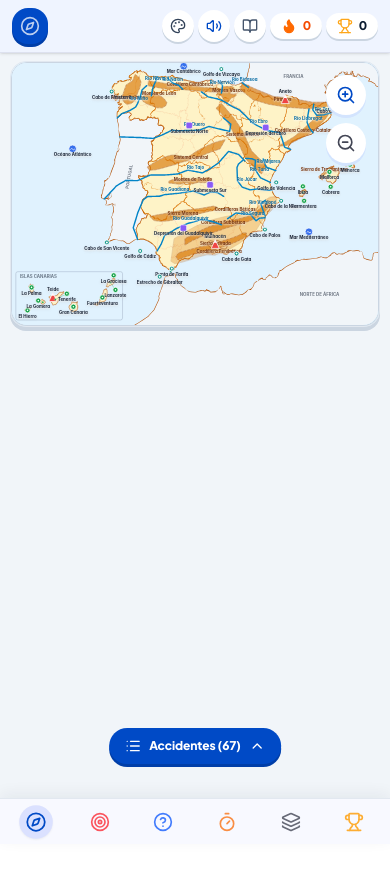
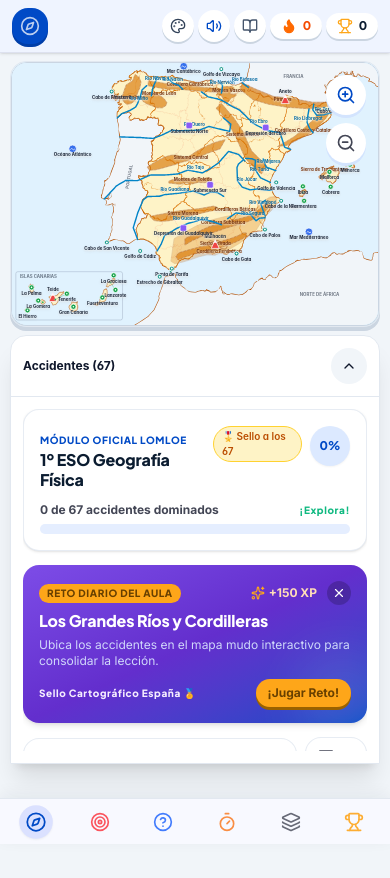
Before and after one commit to pmacia/mapa-mudo, a React (Vite) app: page / in a window 390 px wide. Before the commit the page ends 844 px from the top, so only its background shows below. Built offline with nearby package versions, Linux system fonts and the light colour scheme.

Commit message:
refactor: clean up App.tsx imports and whitespace
Remove redundant blank lines and unused imports to improve code readability.

```diff
--- a/src/App.tsx
+++ b/src/App.tsx
@@ -2,8 +2,7 @@
  * @license
  * SPDX-License-Identifier: Apache-2.0
  */
-
-import React, { useState, useEffect, useMemo, useCallback } from 'react';
+import React, { useState, useEffect, useMemo, useCallback, useRef } from 'react';
 import { GeoElement, GameMode, PlayerStats, CategoryType } from './types/geography';
 import { GEO_ELEMENTS } from './data/geographyData';
 import { SpainMap, MapTheme } from './components/Map/SpainMap';
@@ -21,19 +20,15 @@ import { List, X, ChevronDown, ChevronUp } from 'lucide-react';
 import confetti from 'canvas-confetti';
 import { MobileBottomNav } from './components/Navigation/MobileBottomNav';
 import { GAME_CONFIG } from './constants/gameConfig';
-
 const STORAGE_KEY_STATS = 'geoespana_player_stats_v2';
-
 export default function App() {
   // Game mode
   const [currentMode, setCurrentMode] = useState<GameMode>('explorar');
   const [selectedElement, setSelectedElement] = useState<GeoElement | null>(null);
-
   // Quiz interactive state
   const [targetHighlightId, setTargetHighlightId] = useState<string | null>(null);
   const [feedbackElementId, setFeedbackElementId] = useState<string | null>(null);
   const [feedbackStatus, setFeedbackStatus] = useState<'correct' | 'wrong' | null>(null);
-
   // Responsive device detection to prevent duplicate mounted ChallengeMode instances
   const [isDesktop, setIsDesktop] = useState(() => {
     if (typeof window !== 'undefined') {
@@ -41,7 +36,6 @@ export default function App() {
     }
     return true;
   });
-
   useEffect(() => {
     const handleResize = () => {
       setIsDesktop(window.innerWidth >= GAME_CONFIG.UI.DESKTOP_BREAKPOINT_PX);
@@ -49,7 +43,6 @@ export default function App() {
     window.addEventListener('resize', handleResize);
     return () => window.removeEventListener('resize', handleResize);
   }, []);
-
   // Accident Filter & Selection State (Active on Map & in Games)
   const [accidentFilters, setAccidentFilters] = useState<AccidentFilterState>({
     rios: true,
@@ -63,12 +56,10 @@ export default function App() {
     showCommunities: true,
     showProvinces: true,
   });
-
   const [theme, setTheme] = useState<MapTheme>('clasico');
   const [soundEnabled, setSoundEnabled] = useState(true);
   const [isHeaderCollapsed, setIsHeaderCollapsed] = useState(false);
   const [exploreCategory, setExploreCategory] = useState<CategoryType | 'todos'>('todos');
-
   // Synchronize dark mode class with document and html
   useEffect(() => {
     if (theme === 'nocturno') {
@@ -77,15 +68,52 @@ export default function App() {
       document.documentElement.classList.remove('dark');
     }
   }, [theme]);
-
   // Modals & Drawers
   const [isAccidentFilterOpen, setIsAccidentFilterOpen] = useState(false);
   const [isAchievementsOpen, setIsAchievementsOpen] = useState(false);
   const [isPrintableOpen, setIsPrintableOpen] = useState(false);
   const [isManualOpen, setIsManualOpen] = useState(false);
   const [isMobileDrawerOpen, setIsMobileDrawerOpen] = useState(false);
+  const [isPortraitExplore, setIsPortraitExplore] = useState(false);
+  const [sheetBounds, setSheetBounds] = useState({ top: 80, bottom: 80, collapsedTop: 400, collapsedHeight: 200 });
+  const workspaceRef = useRef<HTMLElement>(null);
+  const mapFrameRef = useRef<HTMLDivElement>(null);
+  const bottomNavRef = useRef<HTMLDivElement>(null);
+
+  useEffect(() => {
+    const media = window.matchMedia('(max-width: 1023px) and (orientation: portrait)');
+    const updateLayout = () => {
+      setIsPortraitExplore(media.matches);
+      const nav = bottomNavRef.current?.firstElementChild;
+      const navRect = nav?.getBoundingClientRect();
+      const top = Math.max(0, workspaceRef.current?.getBoundingClientRect().top ?? 0);
+      const bottom = navRect && navRect.height > 0
+        ? Math.max(0, window.innerHeight - navRect.top) : 0;
+      const availableBottom = window.innerHeight - bottom;
+      const mapBottom = mapFrameRef.current?.getBoundingClientRect().bottom ?? top;
+      const collapsedTop = Math.max(top, Math.min(mapBottom + 8, availableBottom - 96));
+      const collapsedHeight = Math.max(0, availableBottom - collapsedTop);
+      setSheetBounds(prev => prev.top === top && prev.bottom === bottom &&
+        prev.collapsedTop === collapsedTop && prev.collapsedHeight === collapsedHeight
+        ? prev : { top, bottom, collapsedTop, collapsedHeight });
+    };
+    updateLayout();
+    const observer = new ResizeObserver(updateLayout);
+    if (bottomNavRef.current?.firstElementChild) observer.observe(bottomNavRef.current.firstElementChild);
+    if (workspaceRef.current?.previousElementSibling) observer.observe(workspaceRef.current.previousElementSibling);
+    if (mapFrameRef.current) observer.observe(mapFrameRef.current);
+    media.addEventListener('change', updateLayout);
+    window.addEventListener('resize', updateLayout);
+    window.addEventListener('scroll', updateLayout, { passive: true });
+    return () => {
+      observer.disconnect();
+      media.removeEventListener('change', updateLayout);
+      window.removeEventListener('resize', updateLayout);
+      window.removeEventListener('scroll', updateLayout);
+    };
+  }, []);
+
   const [isStampCelebrationOpen, setIsStampCelebrationOpen] = useState(false);
-
   // Player stats
   const [stats, setStats] = useState<PlayerStats>(() => {
     try {
@@ -114,9 +142,7 @@ export default function App() {
       atlasStampUnlocked: false,
     };
   });
-
   const [categoryCorrectCounts, setCategoryCorrectCounts] = useState<Record<string, number>>({});
-
   // Persist stats
   useEffect(() => {
     try {
@@ -125,7 +151,6 @@ export default function App() {
       // Ignore
     }
   }, [stats]);
-
   // Filtered elements active for both Map and Game challenges
   const activeElements = useMemo(() => {
     return GEO_ELEMENTS.filter((elem) => {
@@ -136,7 +161,6 @@ export default function App() {
   const activeSelectedElement = activeElements.some((element) => element.id === selectedElement?.id)
     ? selectedElement
     : null;
-
   // Handle mode changes
   const handleModeChange = (newMode: GameMode) => {
     setCurrentMode(newMode);
@@ -145,7 +169,6 @@ export default function App() {
     setFeedbackElementId(null);
     setFeedbackStatus(null);
     setIsMobileDrawerOpen(false);
-
     // In quiz challenge, automatically toggle off labels for authentic "mapa mudo" test
     if (newMode === 'reto_localizar' || newMode === 'contrarreloj') {
       setAccidentFilters((prev) => ({ ...prev, showLabels: false }));
@@ -153,14 +176,12 @@ export default function App() {
       setAccidentFilters((prev) => ({ ...prev, showLabels: true }));
     }
   };
-
   const handleToggleAccidentFilter = (key: keyof AccidentFilterState) => {
     setAccidentFilters((prev) => ({
       ...prev,
       [key]: !prev[key],
     }));
   };
-
   const handleApplyPreset = (preset: 'todos' | 'rios' | 'relieve' | 'costas') => {
     playSound('click');
     if (preset === 'todos') {
@@ -209,14 +230,12 @@ export default function App() {
       }));
     }
   };
-
   // Check badges unlock
   const checkBadgeUnlocks = (
     updatedStats: PlayerStats,
     newCounts: Record<string, number>
   ): string[] => {
     const unlocked = [...updatedStats.unlockedBadges];
-
     if (!unlocked.includes('primer-paso') && updatedStats.correctAnswers >= 1) {
       unlocked.push('primer-paso');
     }
@@ -241,17 +260,14 @@ export default function App() {
     if (!unlocked.includes('geografo-maestro') && updatedStats.xp >= GAME_CONFIG.BADGE_REQUIREMENTS.MASTER_XP) {
       unlocked.push('geografo-maestro');
     }
-
     return unlocked;
   };
-
   const handleCorrectAnswer = useCallback((element: GeoElement, earnedXp: number, sessionStreak: number) => {
     setCategoryCorrectCounts((prevCounts) => {
       const updatedCounts = {
         ...prevCounts,
         [element.category]: (prevCounts[element.category] || 0) + 1,
       };
-
       setStats((prev) => {
         const newXp = prev.xp + earnedXp;
         const newLevel = Math.floor(newXp / GAME_CONFIG.GAMEPLAY.LEVEL_XP_STEP) + 1;
@@ -259,7 +275,6 @@ export default function App() {
         const newMaxStreak = Math.max(prev.maxStreak, newStreak, sessionStreak);
         const newCorrect = prev.correctAnswers + 1;
         const newTotal = prev.totalAttempts + 1;
-
         const tempStats: PlayerStats = {
           ...prev,
           xp: newXp,
@@ -269,24 +284,20 @@ export default function App() {
           correctAnswers: newCorrect,
           totalAttempts: newTotal,
         };
-
         const updatedBadges = checkBadgeUnlocks(tempStats, updatedCounts);
         const isNewBadgeUnlocked = updatedBadges.length > prev.unlockedBadges.length;
         if (isNewBadgeUnlocked) {
           playSound('levelup');
           confetti({ particleCount: 160, spread: 85, origin: { y: 0.5 } });
         }
-
         return {
           ...tempStats,
           unlockedBadges: updatedBadges,
         };
       });
-
       return updatedCounts;
     });
   }, []);
-
   const handleWrongAnswer = useCallback(() => {
     setStats((prev) => ({
       ...prev,
@@ -294,27 +305,22 @@ export default function App() {
       totalAttempts: prev.totalAttempts + 1,
     }));
   }, []);
-
   // Gamification: Track exploration of accidents in Atlas mode
   const handleVisitAtlasElement = (element: GeoElement) => {
     if (currentMode !== 'explorar') return;
-
     const currentVisited = stats.visitedAtlasElements || [];
     if (currentVisited.includes(element.id)) {
       // Already visited, no duplicate points
       return;
     }
-
     const newVisited = [...currentVisited, element.id];
     const earnedXp = GAME_CONFIG.POINTS.ATLAS_DISCOVERY_XP;
     const isCompleted = newVisited.length >= GEO_ELEMENTS.length;
-
     if (isCompleted) {
       playSound('stamp');
     } else {
       playSound('discover');
     }
-
     setStats((prev) => {
       const bonusXp = isCompleted && !prev.atlasStampUnlocked ? GAME_CONFIG.POINTS.ATLAS_STAMP_BONUS_XP : 0;
       const newXp = prev.xp + earnedXp + bonusXp;
@@ -323,7 +329,6 @@ export default function App() {
       if (isCompleted && !updatedBadges.includes('sello-atlas')) {
         updatedBadges.push('sello-atlas');
       }
-
       return {
         ...prev,
         xp: newXp,
@@ -333,12 +338,10 @@ export default function App() {
         unlockedBadges: updatedBadges,
       };
     });
-
     if (isCompleted && !stats.atlasStampUnlocked) {
       setIsStampCelebrationOpen(true);
     }
   };
-
   // Reset Atlas exploration progress to allow re-discovering accidents and obtaining stamp again
   const handleResetAtlas = () => {
     setStats((prev) => ({
@@ -349,7 +352,6 @@ export default function App() {
     }));
     playSound('click');
   };
-
   const handleMapElementClick = (element: GeoElement) => {
     if (currentMode === 'explorar') {
       setSelectedElement(element);
@@ -380,7 +382,6 @@ export default function App() {
       }
     }
   };
-
   // Authoritative single game session for quiz modes
   const isQuizMode = currentMode !== 'explorar';
   const challengeType: ChallengeType =
@@ -389,16 +390,13 @@ export default function App() {
       : currentMode === 'reto_identificar'
       ? 'identificar'
       : 'contrarreloj';
-
   const onSetTargetHighlight = useCallback((id: string | null) => {
     setTargetHighlightId(id);
   }, []);
-
   const onSetFeedback = useCallback((id: string | null, status: 'correct' | 'wrong' | null) => {
     setFeedbackElementId(id);
     setFeedbackStatus(status);
   }, []);
-
   const challengeSession = useChallengeSession({
     elements: activeElements,
     challengeType,
@@ -410,12 +408,10 @@ export default function App() {
     onSetFeedback,
     roundSize: GAME_CONFIG.GAMEPLAY.DEFAULT_ROUND_SIZE,
   });
-
   const isGameFinished = challengeSession.isGameOver || challengeSession.isCompleted;
   const activeTargetHighlightId = !isGameFinished && currentMode !== 'explorar' ? targetHighlightId : null;
   const activeFeedbackElementId = !isGameFinished && currentMode !== 'explorar' ? feedbackElementId : null;
   const activeFeedbackStatus = !isGameFinished && currentMode !== 'explorar' ? feedbackStatus : null;
-
   return (
     <div
       className={`min-h-screen ${
@@ -440,9 +436,9 @@ export default function App() {
         onToggleCollapse={() => setIsHeaderCollapsed((prev) => !prev)}
         onSelectElement={handleMapElementClick}
       />
-
       {/* Main App Container */}
       <main
+      ref={workspaceRef}
         className="flex-1 w-full max-w-[1720px] mx-auto px-2.5 sm:px-6 lg:px-8 py-2 sm:py-5 pb-20 sm:pb-28 lg:pb-8 transition-all duration-300"
       >
         {/* Central Workspace: Real Map + Companion Dock */}
@@ -454,6 +450,7 @@ export default function App() {
             }`}
           >
             <div
+              ref={mapFrameRef}
               className="w-full aspect-[1000/720] relative rounded-DEFAULT lg:rounded-2xl overflow-hidden shadow-[0_4px_0_#cbd5e1] dark:shadow-none border border-slate-200 dark:border-slate-800 transition-all duration-300 bg-map-water-light"
             >
               <SpainMap
@@ -476,7 +473,6 @@ export default function App() {
               />
             </div>
           </div>
-
           {/* Right Column (Desktop sticky companion dock with independent scroll) */}
           <div
             className={`hidden lg:flex flex-col ${
@@ -512,7 +508,58 @@ export default function App() {
             ) : null}
           </div>
 
-          {/* Mobile Bottom Challenge Banner (When in Quiz mode on mobile) */}
+        {/* Portrait exploration: always visible, with two positions. */}
+        {isPortraitExplore && currentMode === 'explorar' && (
+          <div aria-hidden="true" style={{ height: sheetBounds.collapsedHeight }} />
+        )}
+        {isPortraitExplore && currentMode === 'explorar' && (
+          <section
+            aria-label="Panel de exploración"
+            className="fixed inset-x-2.5 z-30 flex min-h-0 flex-col overflow-hidden rounded-t-2xl border border-slate-200 bg-white shadow-xl dark:border-slate-800 dark:bg-slate-900 transition-[top,bottom] duration-[350ms] ease-in-out motion-reduce:transition-none"
+            style={{
+              top: isMobileDrawerOpen ? sheetBounds.top : sheetBounds.collapsedTop,
+              bottom: sheetBounds.bottom,
+            }}
+          >
+            <div className="flex shrink-0 items-center justify-between gap-2 border-b border-slate-200 p-3 dark:border-slate-800">
+              <span className="text-xs font-bold">Accidentes ({activeElements.length})</span>
+              <button
+                type="button"
+                onClick={() => setIsMobileDrawerOpen(prev => !prev)}
+                aria-expanded={isMobileDrawerOpen}
+                aria-controls="portrait-explore-content"
+                aria-label={isMobileDrawerOpen ? 'Bajar ficha y ver el mapa' : 'Subir ficha de exploración'}
+                className="flex h-9 w-9 shrink-0 items-center justify-center rounded-lg bg-slate-100 hover:bg-slate-200 dark:bg-slate-800 dark:hover:bg-slate-700"
+              >
+                {isMobileDrawerOpen ? <ChevronDown className="h-4 w-4" /> : <ChevronUp className="h-4 w-4" />}
+              </button>
+            </div>
+            <div id="portrait-explore-content" className="min-h-0 flex-1 overflow-y-auto overscroll-contain p-3">
+            <ExplorePanel
+              className="h-full min-h-0 w-full"
+                elements={activeElements}
+                selectedElement={activeSelectedElement}
+                onSelectElement={(elem) => {
+                  setSelectedElement(elem);
+                  if (elem) {
+                    handleVisitAtlasElement(elem);
+                    playSound('click');
+                    // Return to the lower position so the selected element is visible on the map
+                    setIsMobileDrawerOpen(false);
+                  }
+                }}
+                activeCategory={exploreCategory}
+                onCategoryChange={setExploreCategory}
+                visitedAtlasIds={stats.visitedAtlasElements}
+                atlasStampUnlocked={stats.atlasStampUnlocked}
+                onOpenStampModal={() => setIsStampCelebrationOpen(true)}
+                onResetAtlas={handleResetAtlas}
+              onStartDailyChallenge={() => handleModeChange('reto_localizar')}
+              />
+            </div>
+          </section>
+        )}
+        {/* Mobile Bottom Challenge Banner (When in Quiz mode on mobile) */}
           {!isDesktop && currentMode !== 'explorar' && (
             <div className="lg:hidden mt-1 sm:mt-2">
               <ChallengeMode
@@ -525,9 +572,8 @@ export default function App() {
           )}
         </div>
       </main>
-
       {/* Floating Bottom Button for Mobile (In Explore Mode) */}
-      {currentMode === 'explorar' && (
+      {!isPortraitExplore && currentMode === 'explorar' && (
         <div className="fixed bottom-20 left-1/2 -translate-x-1/2 z-30 lg:hidden">
           <button
             onClick={() => setIsMobileDrawerOpen(true)}
@@ -539,17 +585,17 @@ export default function App() {
           </button>
         </div>
       )}
-
       {/* Mobile Bottom Navigation Bar (Persistent touch dock) */}
-      <MobileBottomNav
+      <div ref={bottomNavRef}>
+    <MobileBottomNav
         currentMode={currentMode}
         onModeChange={handleModeChange}
         onOpenLayers={() => setIsAccidentFilterOpen(true)}
         onOpenAchievements={() => setIsAchievementsOpen(true)}
       />
-
+    </div>
       {/* Mobile Bottom Sheet Drawer for Explore Panel */}
-      {isMobileDrawerOpen && currentMode === 'explorar' && (
+      {!isPortraitExplore && isMobileDrawerOpen && currentMode === 'explorar' && (
         <div
           className="fixed inset-0 z-50 lg:hidden flex flex-col justify-end bg-black/60 backdrop-blur-xs animate-fadeIn"
           onClick={() => setIsMobileDrawerOpen(false)}
@@ -566,7 +612,6 @@ export default function App() {
                   Accidentes Geográficos ({activeElements.length})
                 </span>
               </div> */}
-
               <button
                 onClick={() => setIsMobileDrawerOpen(false)}
                 className="flex items-center gap-1 px-3 py-1 bg-slate-100 dark:bg-slate-800 text-slate-700 dark:text-slate-200 rounded-lg text-xs font-bold cursor-pointer"
@@ -574,7 +619,6 @@ export default function App() {
                 <ChevronDown className="w-3.5 h-3.5" />
               </button>
             </div>
-
             {/* Explore Panel inside Bottom Sheet */}
             <div className="flex-1 min-h-0 flex flex-col overflow-hidden">
               <ExplorePanel
@@ -600,7 +644,6 @@ export default function App() {
           </div>
         </div>
       )}
-
       {/* Unified Accident & Layer Selection Modal */}
       <AccidentFilterPanel
         isOpen={isAccidentFilterOpen}
@@ -611,21 +654,18 @@ export default function App() {
         activeCount={activeElements.length}
         totalCount={GEO_ELEMENTS.length}
       />
-
       {/* Achievements Modal */}
       <AchievementsModal
         isOpen={isAchievementsOpen}
         onClose={() => setIsAchievementsOpen(false)}
         stats={stats}
       />
-
       {/* Printable Sheet Generator Modal */}
       <PrintableMapModal
         isOpen={isPrintableOpen}
         onClose={() => setIsPrintableOpen(false)}
         elements={activeElements}
       />
-
       {/* Celebration modal for completing the full atlas. */}
       <AtlasStampCelebrationModal
         isOpen={isStampCelebrationOpen}
@@ -633,7 +673,6 @@ export default function App() {
         onOpenAchievements={() => setIsAchievementsOpen(true)}
         totalExplored={stats.visitedAtlasElements?.length || 0}
       />
-
       {/* Game Manual & Didactic Guide Modal */}
       <GameManualModal
         isOpen={isManualOpen}
```
